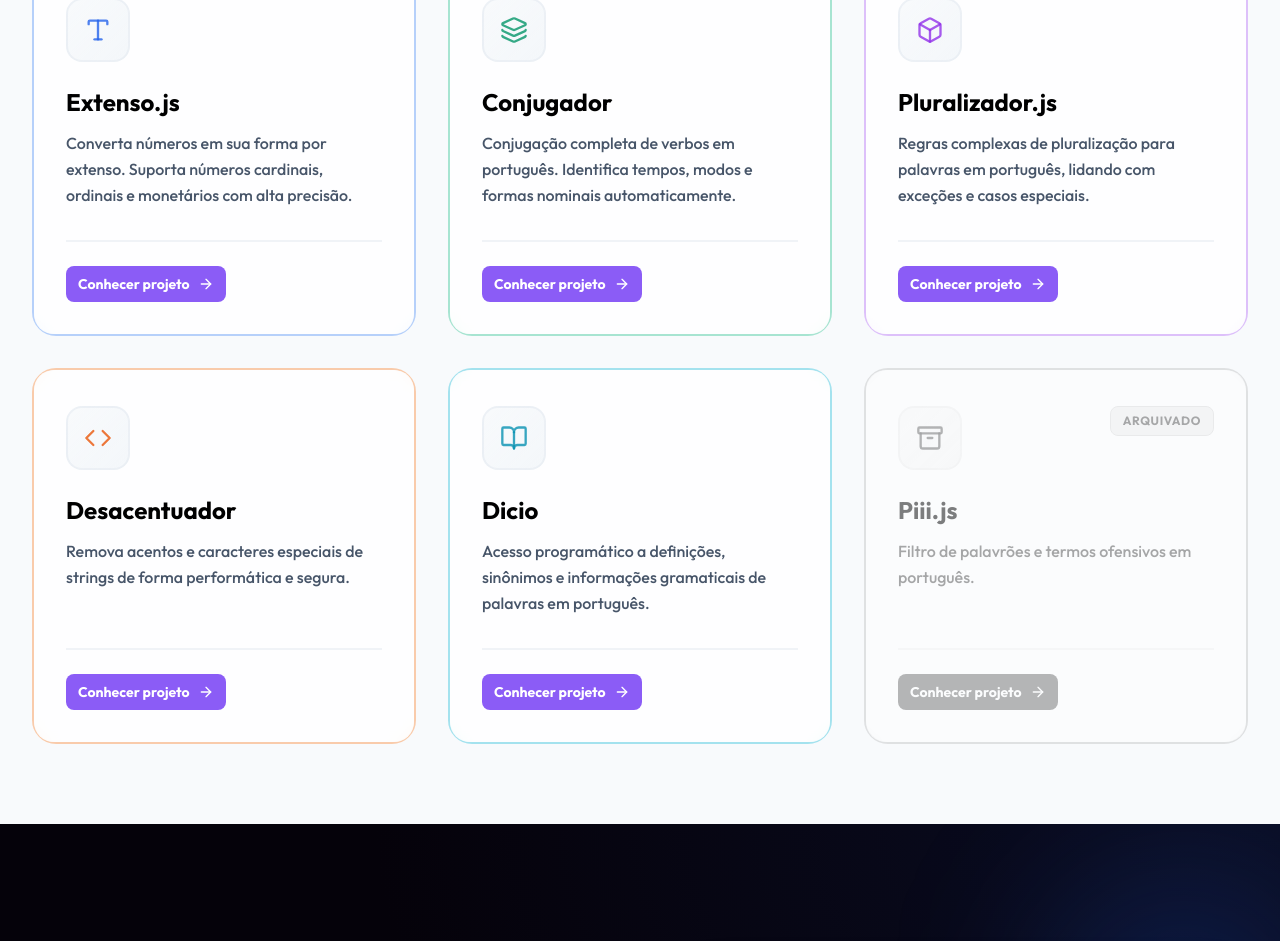
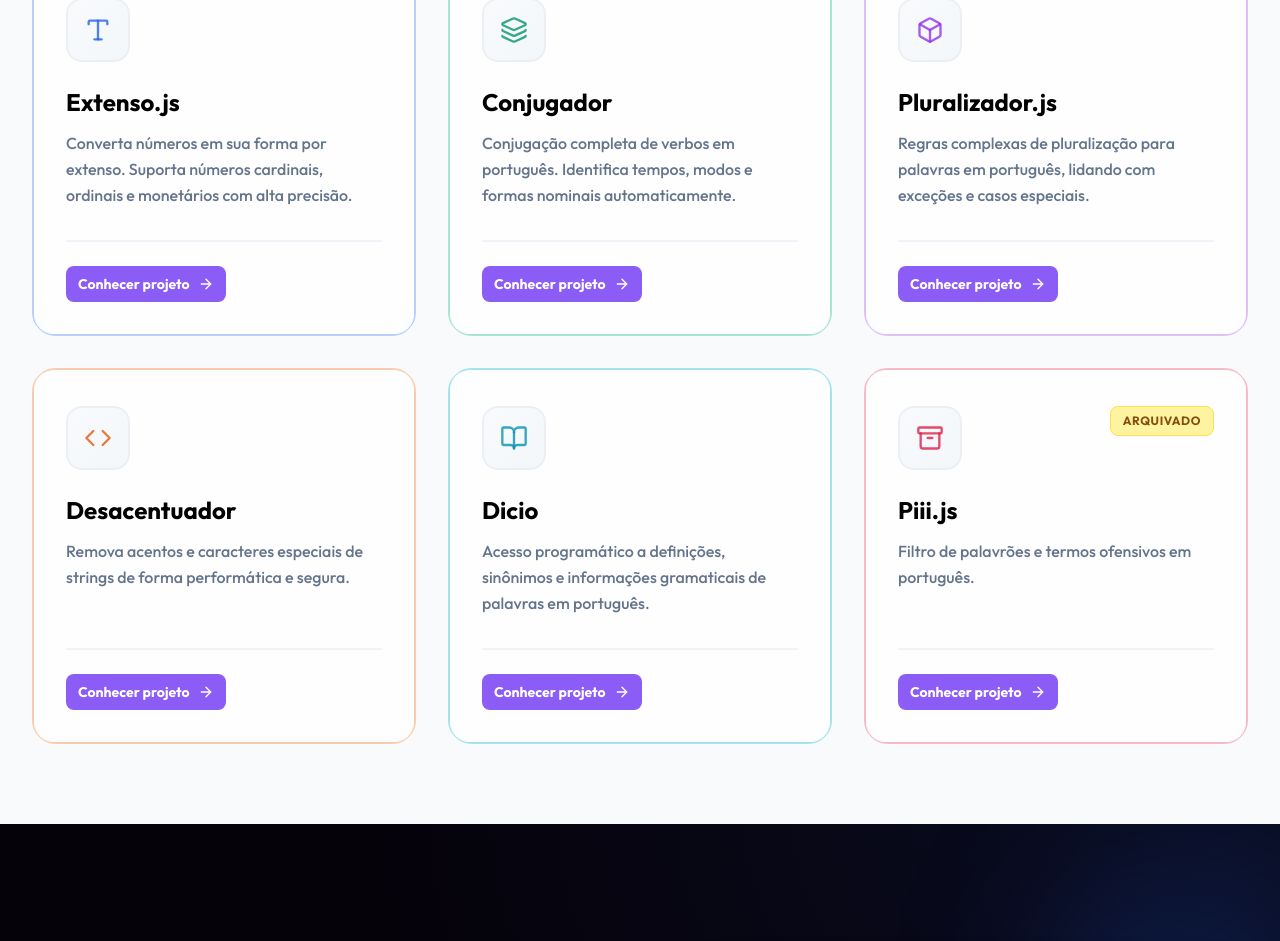
Before and after one commit to lusofonia/lusofonia-website, a React (Vite) app: page / in a window 1280 px wide. Shown: the part 2039-2980 px from the top of the page. Built offline with nearby package versions, Linux system fonts and the light colour scheme.

Commit message:
Remove opacity and adjust text color in LibraryCard

```diff
--- a/src/components/LibraryCard.jsx
+++ b/src/components/LibraryCard.jsx
@@ -52,7 +52,7 @@ const LibraryCard = ({ name, description, link, archived = false, color = 'defau
 
     return (
         <div
-            className={`group relative flex flex-col h-full rounded-3xl border-2 ${theme.border} transition-all duration-500 ${archived ? 'opacity-50 grayscale hover:grayscale-0' : ''}`}
+            className={`group relative flex flex-col h-full rounded-3xl border-2 ${theme.border} transition-all duration-500`}
         >
             <div className="relative flex flex-col h-full bg-white/80 backdrop-blur-sm rounded-[20px] overflow-hidden z-10">
                 {/* Color accent bar - same color as border */}
@@ -74,7 +74,7 @@ const LibraryCard = ({ name, description, link, archived = false, color = 'defau
                         {name}
                     </h3>
 
-                    <p className="text-slate-600 mb-8 leading-relaxed flex-grow font-medium">
+                    <p className="text-slate-500 mb-8 leading-relaxed flex-grow font-medium">
                         {description}
                     </p>
 
```
